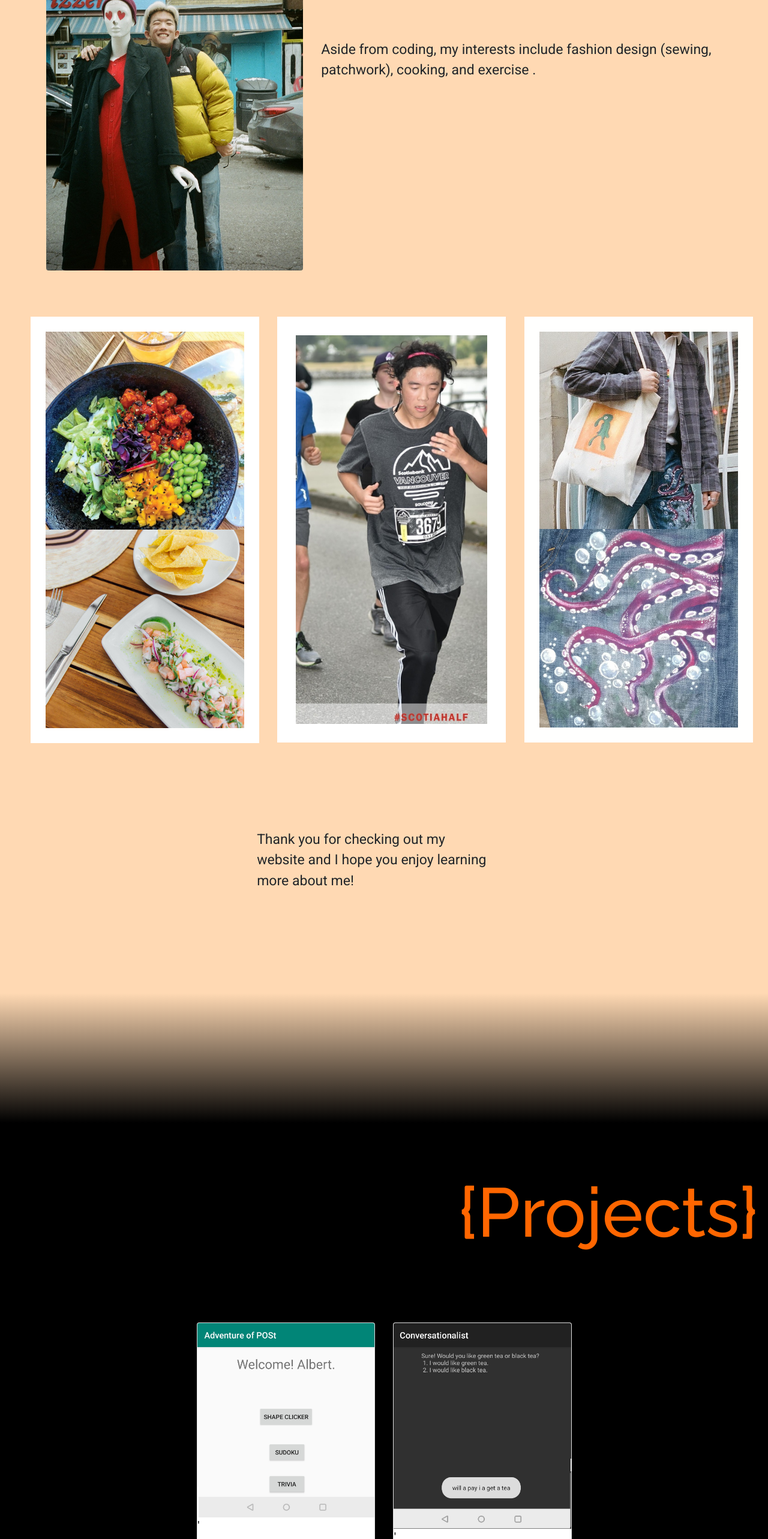
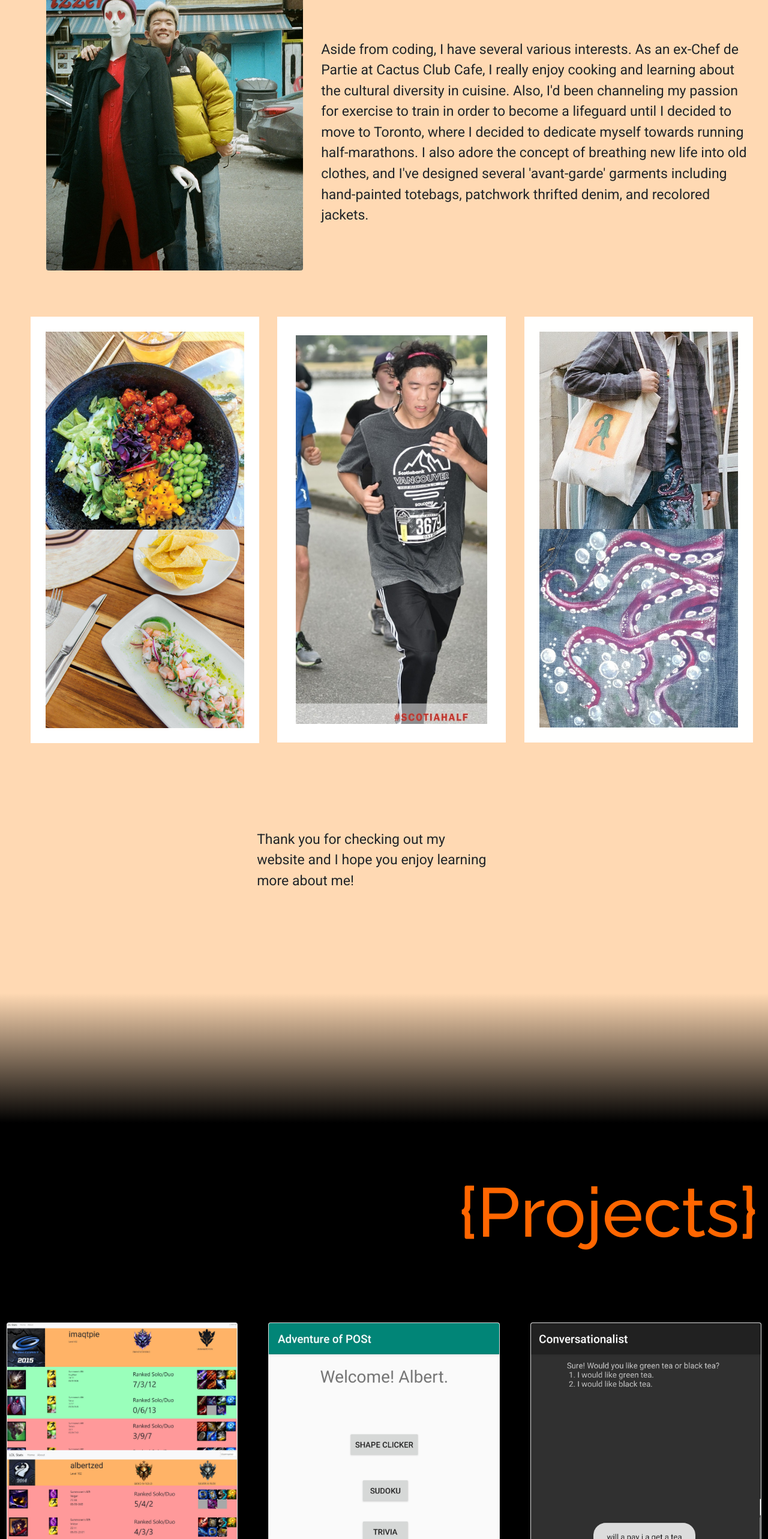
Before and after one commit to albertzed2000/PersonalSite, a React (Create React App) app in the folder my-app/: page / in a window 1280 px wide. Shown: the part 1327-3893 px from the top of the page at 60% size. Built offline with nearby package versions, Linux system fonts and the light colour scheme.

Commit message:
added lolstats project, styling, redeploy to firebase

```diff
--- a/my-app/package.json
+++ b/my-app/package.json
@@ -12,6 +12,7 @@
     "@testing-library/user-event": "^7.2.1",
     "aos": "^2.3.4",
     "bootstrap": "^4.5.0",
+    "create-react-app": "^3.4.1",
     "jquery": "^3.5.1",
     "react": "^16.13.1",
     "react-bootstrap": "^1.0.1",
--- /dev/null
+++ b/my-app/public/404.html
@@ -0,0 +1,33 @@
+<!DOCTYPE html>
+<html>
+  <head>
+    <meta charset="utf-8">
+    <meta name="viewport" content="width=device-width, initial-scale=1">
+    <title>Page Not Found</title>
+
+    <style media="screen">
+      body { background: #ECEFF1; color: rgba(0,0,0,0.87); font-family: Roboto, Helvetica, Arial, sans-serif; margin: 0; padding: 0; }
+      #message { background: white; max-width: 360px; margin: 100px auto 16px; padding: 32px 24px 16px; border-radius: 3px; }
+      #message h3 { color: #888; font-weight: normal; font-size: 16px; margin: 16px 0 12px; }
+      #message h2 { color: #ffa100; font-weight: bold; font-size: 16px; margin: 0 0 8px; }
+      #message h1 { font-size: 22px; font-weight: 300; color: rgba(0,0,0,0.6); margin: 0 0 16px;}
+      #message p { line-height: 140%; margin: 16px 0 24px; font-size: 14px; }
+      #message a { display: block; text-align: center; background: #039be5; text-transform: uppercase; text-decoration: none; color: white; padding: 16px; border-radius: 4px; }
+      #message, #message a { box-shadow: 0 1px 3px rgba(0,0,0,0.12), 0 1px 2px rgba(0,0,0,0.24); }
+      #load { color: rgba(0,0,0,0.4); text-align: center; font-size: 13px; }
+      @media (max-width: 600px) {
+        body, #message { margin-top: 0; background: white; box-shadow: none; }
+        body { border-top: 16px solid #ffa100; }
+      }
+    </style>
+  </head>
+  <body>
+    <div id="message">
+      <h2>404</h2>
+      <h1>Page Not Found</h1>
+      <p>The specified file was not found on this website. Please check the URL for mistakes and try again.</p>
+      <h3>Why am I seeing this?</h3>
+      <p>This page was generated by the Firebase Command-Line Interface. To modify it, edit the <code>404.html</code> file in your project's configured <code>public</code> directory.</p>
+    </div>
+  </body>
+</html>
--- a/my-app/src/index.js
+++ b/my-app/src/index.js
@@ -8,7 +8,7 @@
 
 //import page section components
 import Navi from "./parts/1NavBar/navi";
-import Intro from "./parts/2Intro/Intro";
+import Intro from "./parts/2intro/Intro";
 import About from "./parts/3about/About";
 import Projects from "./parts/4projects/Projects"
 import Contact from "./parts/5Contact/Contact";
--- a/my-app/src/parts/3about/Blurb2.js
+++ b/my-app/src/parts/3about/Blurb2.js
@@ -7,7 +7,13 @@
   render(){
     return(
       <div>
-        <p>Aside from coding, my interests include fashion design (sewing, patchwork), cooking, and exercise .</p>
+        <p>Aside from coding, I have several various interests. As an ex-Chef de Partie at Cactus Club Cafe, I really enjoy
+          cooking and learning about the cultural diversity in cuisine. Also, I'd been channeling my passion for exercise to train in order to
+          become a lifeguard until I decided to move to Toronto, where I decided to dedicate myself towards running half-marathons. I also
+          adore the concept of breathing new life into old clothes, and I've designed several 'avant-garde' garments including
+          hand-painted totebags, patchwork thrifted denim, and recolored jackets.
+
+        </p>
 
       </div>
     )
--- a/my-app/src/parts/4projects/Projects.css
+++ b/my-app/src/parts/4projects/Projects.css
@@ -18,6 +18,7 @@
 
 .card-general{
     color: black;
+    padding: 0vw 2vw 0vw 2vw;
 }
 
 
--- a/my-app/src/parts/4projects/Projects.js
+++ b/my-app/src/parts/4projects/Projects.js
@@ -23,6 +23,7 @@
         super(props);
         this.adventureClick = this.adventureClick.bind(this);
         this.conversationClick = this.conversationClick.bind(this);
+        this.lolStatsClick = this.lolStatsClick.bind(this);
     }
 
 
@@ -36,6 +37,10 @@
         //opens Conversationalist github repo when clicked
 
         window.open('https://github.com/albertzed2000/Conversationalist');
+    }
+
+    lolStatsClick(){
+        window.open('https://github.com/albertzed2000/LoL-Stats');
     }
     render(){
 
@@ -54,11 +59,28 @@
                     </Col>
                 </Row>
 
-                <div id="first-card"></div>
                 <Row>
-                    <Col md={3}></Col>
 
-                        <Col className='card-general' md={3}>
+
+                        <Col className='card-general' md={4}>
+                            <div data-aos="fade-left" data-aos-duration="2000" data-aos-anchor="#first-card" data-aos-delay="500">
+                            <Card >
+                            <Card.Img variant="top" src={'assets/img/imaqtpie.jpg'} />'
+
+                            <Card.Body>
+                                <Card.Title>LoL Stats</Card.Title>
+                                <Card.Text>
+                                A web app that integrates the Riot Games API in order to display in-depth gameplay statistics.
+                                Built using React, React-Bootstrap, and AWS Lambda + API Gateway for the api proxy server.
+                                </Card.Text>
+                                <Button variant="primary" onClick={this.lolStatsClick}><FontAwesomeIcon icon={faGithub} /> See it on Github!</Button>
+                            </Card.Body>
+                            </Card>
+                            </div>
+                        </Col>
+
+
+                        <Col className='card-general' md={4}>
                         <div data-aos="fade-left" data-aos-duration="2000" data-aos-anchor="#first-card" data-aos-delay="500">
                         <Card >
                         <Card.Img variant="top" src={'assets/img/adv-screenshot1.jpg'} />'
@@ -77,7 +99,7 @@
 
                         {/*data-aos-anchor-placement="top-top" */ }
                         <div id="second-card"></div>
-                        <Col className='card-general' md={3}>
+                        <Col className='card-general' md={4}>
 
                         <div data-aos="fade-left" data-aos-duration="2000" data-aos-anchor="#second-card" data-aos-delay="700">
                         <Card >
```
Also changed, not shown: my-app/firebase.json, my-app/public/assets/img/imaqtpie.jpg (added), my-app/public/index.html (line endings or trailing spaces), 1 other file (tests, documents, lock files or other folders).
